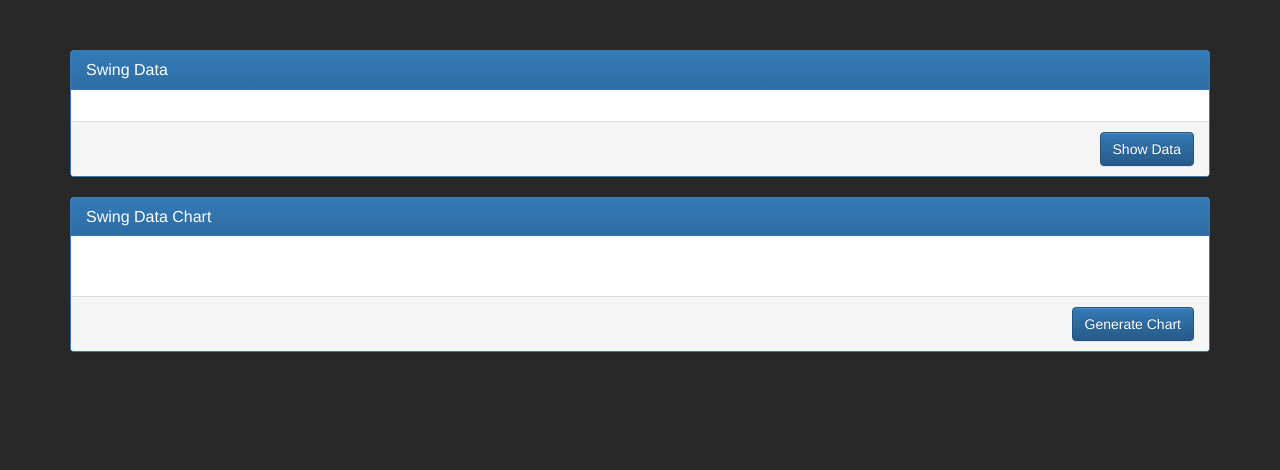
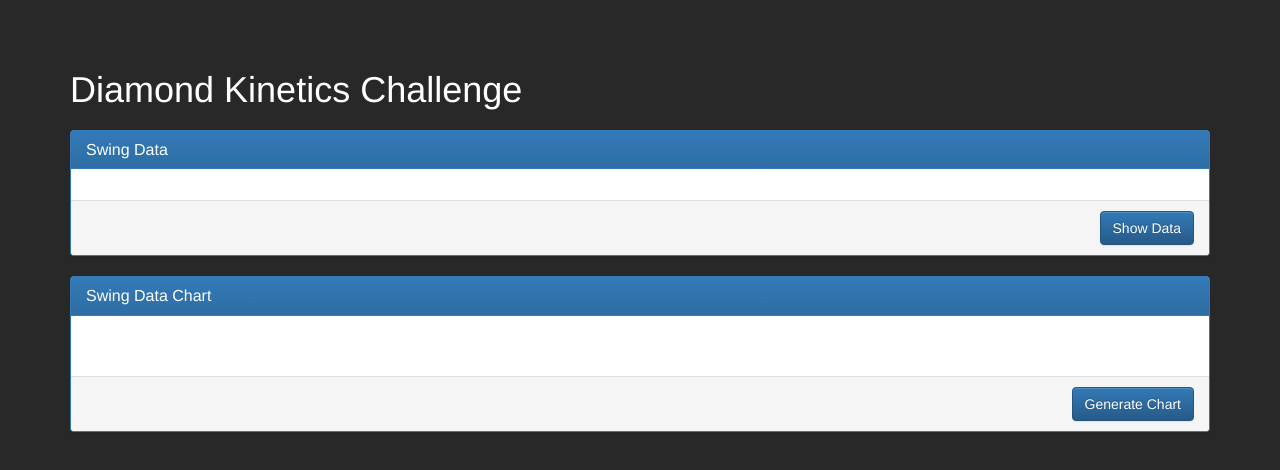
Before and after one commit to palmtreetheory/Diamond-Kinetics-Challenge, a plain HTML site: page index.html in a window 1280 px wide. Drawn offline with nearby package versions, Linux system fonts and the light colour scheme.

Commit message:
css tweaks

```diff
--- a/css/lastSwing.scss
+++ b/css/lastSwing.scss
@@ -4,6 +4,10 @@
 
  .container {
      margin-top: 5rem;
+     h1 {
+        color: #fff;
+        margin-bottom: 2rem;
+     }
 
      .panel {
          .panel-heading {
--- a/index.html
+++ b/index.html
@@ -18,8 +18,8 @@
 </head>
 
 <body>
-
     <div class="container">
+        <h1>Diamond Kinetics Challenge</h1>
         <div class="row">
             <div class="col-md-12">
                 <div class="panel panel-primary">
```
Also changed, not shown: css/lastSwing.css.
